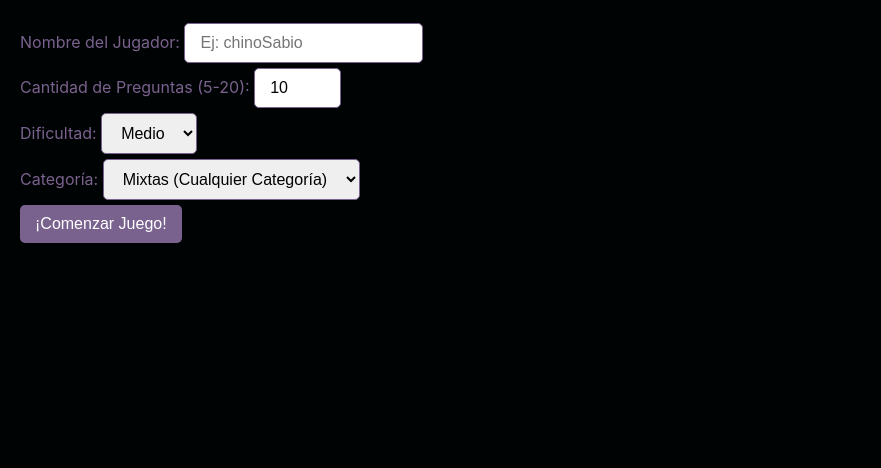
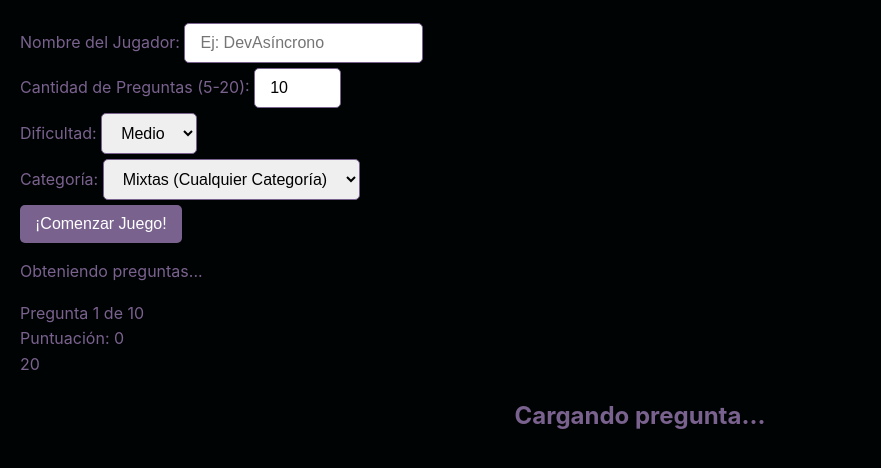
Before and after one commit to Luis-Chow/LenguajesDeClientesWeb, a plain HTML site: page Proyecto#2/index.html in a window 1280 px wide. Shown: the part 96-564 px from the top of the page, without its empty margins (0-881 px from the left). Drawn offline with Linux system fonts and the light colour scheme; files that its build step writes are made by us from their sources.

Commit message:
Feat: Implementacion de las preguntas / puntuacion

```diff
--- a/Proyecto#2/index.html
+++ b/Proyecto#2/index.html
@@ -17,7 +17,7 @@
 
                 <div class="form-group">
                     <label for="player-name">Nombre del Jugador:</label>
-                    <input type="text" id="player-name" name="player-name" class="form-control" required minlength="2" maxlength="20" placeholder="Ej: chinoSabio">
+                    <input type="text" id="player-name" name="player-name" class="form-control" required minlength="2" maxlength="20" placeholder="Ej: DevAsíncrono">
                 </div>
 
                 <div class="form-group">
@@ -46,5 +46,29 @@
                 </button>
             </form>
         </div>
+
+        <div id="loading-view">
+            <div class="loader"></div>
+            <p>Obteniendo preguntas...</p>
+        </div>
+
+        <div id="game-view">
+            <div class="game-hud">
+                <div id="game-progress">Pregunta 1 de 10</div>
+                <div id="game-score">Puntuación: 0</div>
+            </div>
+
+            <div class="timer-container">
+                <div id="timer-bar"></div>
+            </div>
+            <div id="timer-text">20</div>
+
+            <div class="question-container">
+                <h2 id="question-text">Cargando pregunta...</h2>
+            </div>
+
+            <div id="answer-options">
+            </div>
+        </div>
 </body>
 </html>
```
